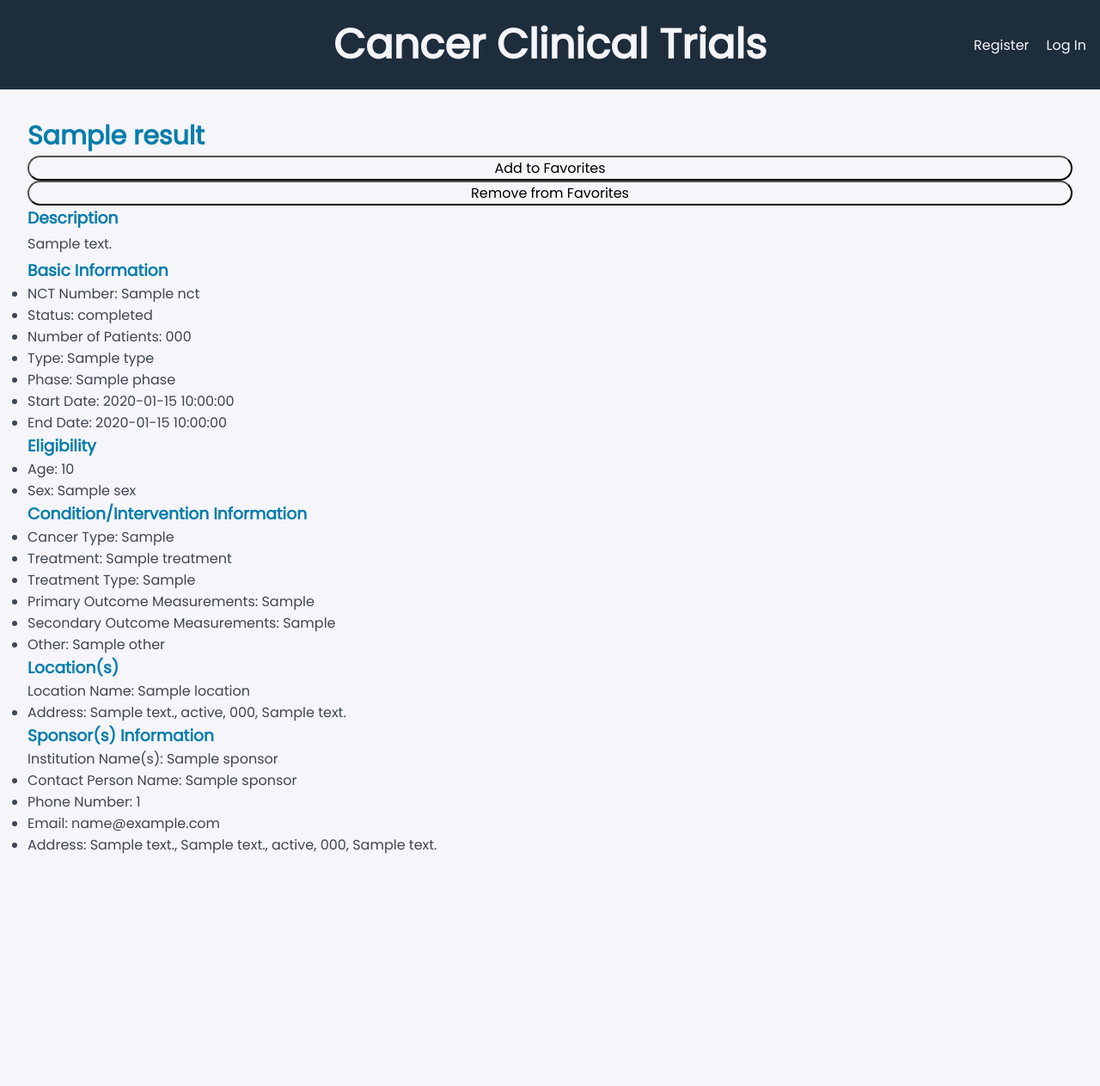
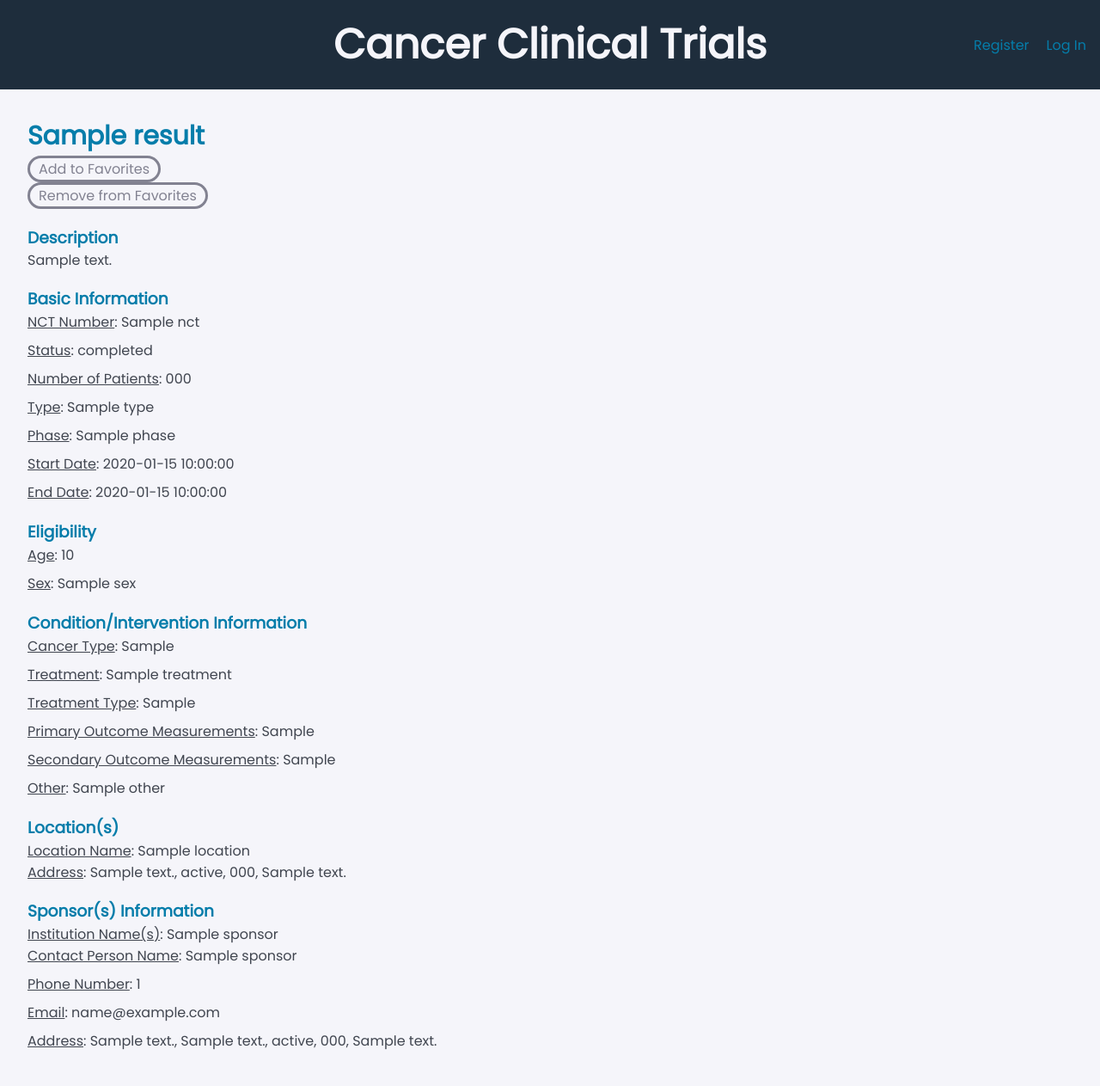
Before and after one commit to honganndo/Cancer-Clinical-Trial-Database, a Flask app: template templates/trialpage.html in a window 1280 px wide. Shown: the whole page at 86% size. Before the commit the page ends 993 px from the top, so only its background shows below. Run offline with Flask 3, Linux system fonts and the light colour scheme; the template is opened without the code that fills it: most values are stand-ins (such as "Sample title", 1, 10 or a date in 2020); parts of the project's set-up code (start-up, migrations or seed data) failed here and were passed over.

Commit message:
Fix heading font color; style spacing in trialpage

```diff
--- a/static/style.css
+++ b/static/style.css
@@ -44,17 +44,25 @@ a {
   transition: .3s ease-out;
 }
 
+nav a {
+  color: var(--blue);
+}
+
 a:hover {
-  color: var(--blue);
   transform: scale(1.1);
 }
 
 p {
-  line-height: 2;
+  line-height: 1.5;
 }
 
 ::placeholder {
   color: var(--light-text);
+}
+
+li {
+  list-style-type: none;
+  margin-bottom: 0.5em;
 }
 
 input, select {
@@ -79,7 +87,7 @@ nav * {
   background-color: transparent;
 }
 
-nav div * {
+nav .menu-buttons button {
   color: var(--light-background);
 }
 
@@ -87,6 +95,10 @@ nav h1 {
   background-color: transparent;
   margin: 0;
   grid-column: 2/3;
+}
+
+h3 {
+  margin-top: 1em;
 }
 
 nav .account {
@@ -98,7 +110,7 @@ nav .account {
 }
 
 .account span {
-  color: var(--blue);
+  color: var(--white);
   font-size: 24px;
 }
 
@@ -114,10 +126,6 @@ button {
   padding: 0 10px;
   cursor: pointer;
   transition: all .2s ease-in-out;
-}
-
-button:hover {
-  transform: scale(1.1);
 }
 
 .menu-buttons button {
--- a/templates/trialpage.html
+++ b/templates/trialpage.html
@@ -11,12 +11,12 @@
 
     <form action="{{ url_for('add_save') }}" method="POST">
       <input type="hidden" name="trial_id" value="{{ result.nct }}">
-      <button type="submit">Add to Favorites</button>
+      <button type="submit" class="general-btn">Add to Favorites</button>
     </form>
 
     <form action="{{ url_for('remove_save') }}" method="POST">
       <input type="hidden" name="trial_id" value="{{ result.nct }}">
-      <button type="submit">Remove from Favorites</button>
+      <button type="submit" class="general-btn">Remove from Favorites</button>
     </form>
 
     <h3>Description</h3>
@@ -24,37 +24,37 @@
 
     <h3>Basic Information</h3>
     <ul>
-      <li>NCT Number: {{ result.nct }}</li>
-      <li>Status: {{ result.status }}</li>
-      <li>Number of Patients: {{ result.number_of_patients }}</li>
-      <li>Type: {{ result.type }}</li>
-      <li>Phase: {{ result.phase | join(', ') }}</li>
-      <li>Start Date: {{ result.start_date }}</li>
-      <li>End Date: {{ result.end_date }}</li>
+      <li><u>NCT Number</u>: {{ result.nct }}</li>
+      <li><u>Status</u>: {{ result.status }}</li>
+      <li><u>Number of Patients</u>: {{ result.number_of_patients }}</li>
+      <li><u>Type</u>: {{ result.type }}</li>
+      <li><u>Phase</u>: {{ result.phase | join(', ') }}</li>
+      <li><u>Start Date</u>: {{ result.start_date }}</li>
+      <li><u>End Date</u>: {{ result.end_date }}</li>
     </ul>
 
     <h3>Eligibility</h3>
     <ul>
-      <li>Age: {{ result.age | join(', ') }}</li>
-      <li>Sex: {{ result.sex }}</li>
+      <li><u>Age</u>: {{ result.age | join(', ') }}</li>
+      <li><u>Sex</u>: {{ result.sex }}</li>
     </ul>
 
     <h3>Condition/Intervention Information</h3>
     <ul>
-      <li>Cancer Type: {{ result.cancer_type }}</li>
-      <li>Treatment: {{ result.treatment }}</li>
-      <li>Treatment Type: {{ result.treatment_type }}</li>
-      <li>Primary Outcome Measurements: {{ result.primary_measurements }}</li>
-      <li>Secondary Outcome Measurements: {{ result.secondary_measurements }}</li>
-      <li>Other: {{ result.other }}</li>
+      <li><u>Cancer Type</u>: {{ result.cancer_type }}</li>
+      <li><u>Treatment</u>: {{ result.treatment }}</li>
+      <li><u>Treatment Type</u>: {{ result.treatment_type }}</li>
+      <li><u>Primary Outcome Measurements</u>: {{ result.primary_measurements }}</li>
+      <li><u>Secondary Outcome Measurements</u>: {{ result.secondary_measurements }}</li>
+      <li><u>Other</u>: {{ result.other }}</li>
     </ul>
     {% endfor %}
 
     <h3>Location(s)</h3>
     {% for location in locations %}
-    Location Name: {{ location.location_name }}
+    <u>Location Name</u>: {{ location.location_name }}
     <ul>
-      <li>Address: {{ location.address_city }},
+      <li><u>Address</u>: {{ location.address_city }},
                    {{ location.address_state }},
                    {{ location.address_zipcode }},
                    {{ location.address_country }}
@@ -63,12 +63,12 @@
 
     <h3>Sponsor(s) Information</h3>
     {% for sponsor in sponsors %}
-    Institution Name(s): {{ sponsor.institution_name }}
+    <u>Institution Name(s)</u>: {{ sponsor.institution_name }}
     <ul>
-      <li>Contact Person Name: {{ sponsor.contact_person_name }}</li>
-      <li>Phone Number: {{ sponsor.phone_number }}</li>
-      <li>Email: {{ sponsor.email }}</li>
-      <li>Address: {{ sponsor.address_street }},
+      <li><u>Contact Person Name</u>: {{ sponsor.contact_person_name }}</li>
+      <li><u>Phone Number</u>: {{ sponsor.phone_number }}</li>
+      <li><u>Email</u>: {{ sponsor.email }}</li>
+      <li><u>Address</u>: {{ sponsor.address_street }},
                    {{ sponsor.address_city }},
                    {{ sponsor.address_state }},
                    {{ sponsor.address_zipcode }},
```
